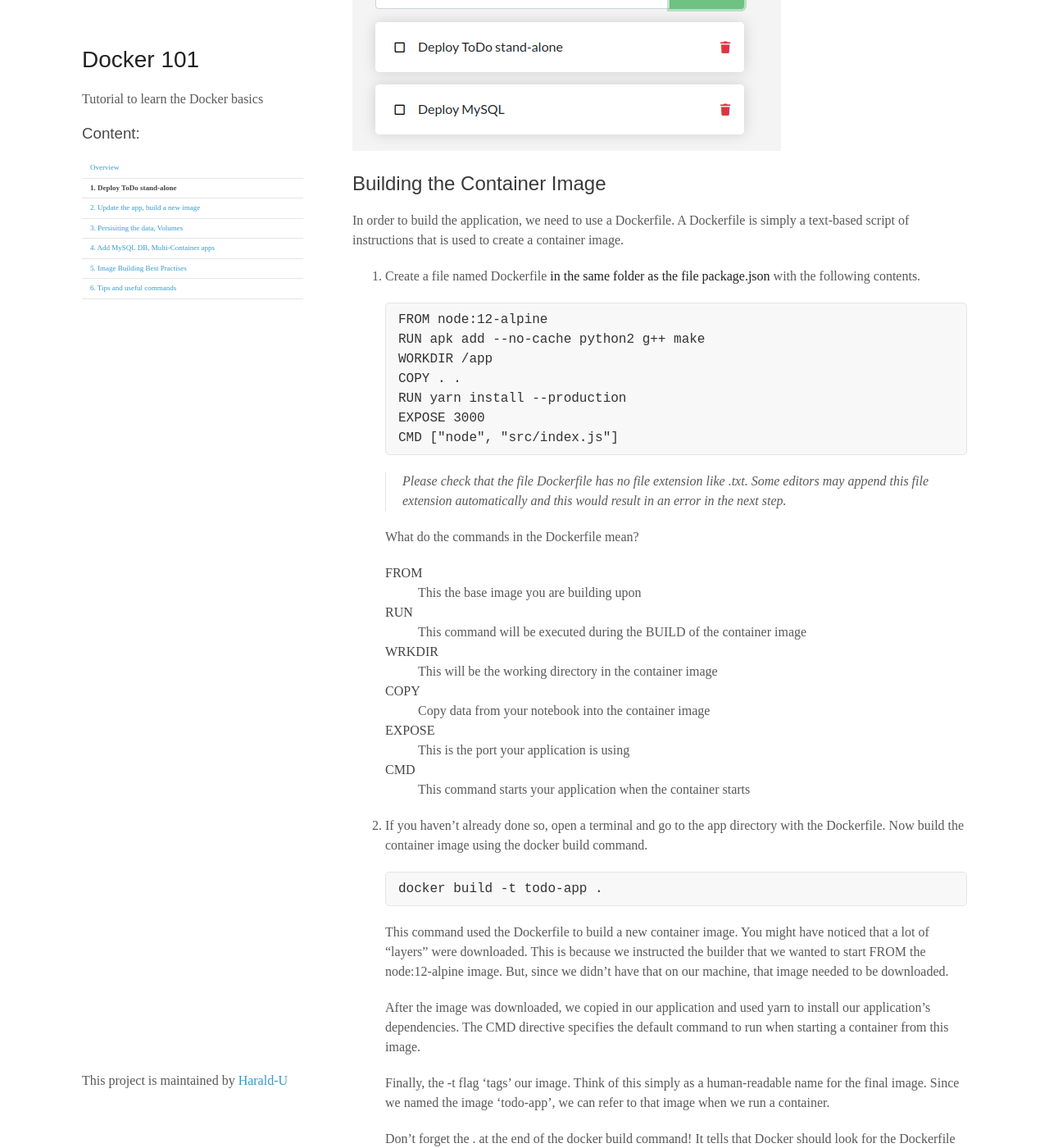
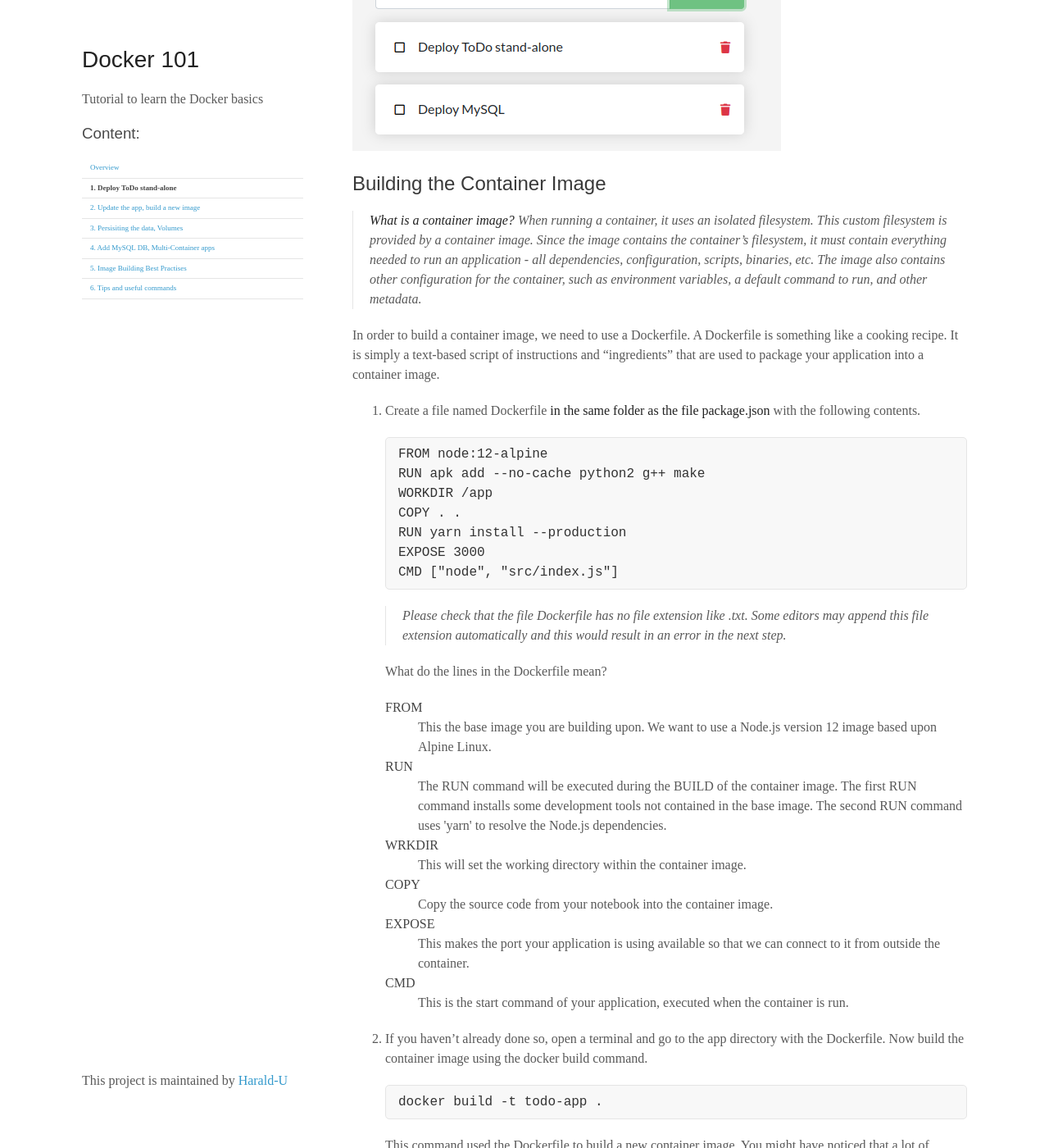
Before and after one commit to Harald-U/docker-101, a Jekyll site: the page built from docs/lab1.md, in a window 1280 px wide and 1400 px high, scrolled down 392 px. Shown: the whole window at 82% size. Built offline with Jekyll 4.4.1, drawn with Linux system fonts in a browser that asks for light colours; some of the changed text lies outside the part shown.

Commit message:
add info

```diff
--- a/docs/lab1.md
+++ b/docs/lab1.md
@@ -11,7 +11,10 @@ At this point, your development team is quite small and you're simply building a
 
 ## Building the Container Image
 
-In order to build the application, we need to use a Dockerfile. A Dockerfile is simply a text-based script of instructions that is used to create a container image.
+> **What is a container image?**
+> When running a container, it uses an isolated filesystem. This custom filesystem is provided by a container image. Since the image contains the container's filesystem, it must contain everything needed to run an application - all dependencies, configuration, scripts, binaries, etc. The image also contains other configuration for the container, such as environment variables, a default command to run, and other metadata.
+
+In order to build a container image, we need to use a Dockerfile. A Dockerfile is something like a cooking recipe. It is simply a text-based script of instructions and "ingredients" that are used to package your application into a container image.
 
 1. Create a file named Dockerfile **in the same folder as the file package.json** with the following contents.
 
@@ -27,21 +30,21 @@ In order to build the application, we need to use a Dockerfile. A Dockerfile is
 
    > Please check that the file Dockerfile has no file extension like .txt. Some editors may append this file extension automatically and this would result in an error in the next step.
 
-   What do the commands in the Dockerfile mean?
+   What do the lines in the Dockerfile mean?
 
    <dl>
    <dt>FROM</dt>
-     <dd>This the base image you are building upon</dd>
+     <dd>This the base image you are building upon. We want to use a Node.js version 12 image based upon Alpine Linux.</dd>
    <dt>RUN</dt>
-     <dd>This command will be executed during the BUILD of the container image</dd>
+     <dd>The RUN command will be executed during the BUILD of the container image. The first RUN command installs some development tools not contained in the base image. The second RUN command uses 'yarn' to resolve the Node.js dependencies.</dd>
    <dt>WRKDIR</dt>
-     <dd>This will be the working directory in the container image</dd>
+     <dd>This will set the working directory within the container image.</dd>
    <dt>COPY</dt>
-     <dd>Copy data from your notebook into the container image</dd>
+     <dd>Copy the source code from your notebook into the container image.</dd>
    <dt>EXPOSE</dt>
-     <dd>This is the port your application is using</dd>
+     <dd>This makes the port your application is using available so that we can connect to it from outside the container.</dd>
    <dt>CMD</dt>
-     <dd>This command starts your application when the container starts</dd>
+     <dd>This is the start command of your application, executed when the container is run.</dd>
    </dl>
 
 2. If you haven't already done so, open a terminal and go to the app directory with the Dockerfile. Now build the container image using the docker build command.
@@ -60,7 +63,10 @@ In order to build the application, we need to use a Dockerfile. A Dockerfile is
 
 ## Starting an App Container
 
-Now that we have an image, let's run the application! To do so, we will use the docker run command.
+Now that we have an image, let's run the application! To do so, we will use the docker run command to start a conatiner based on the container image we just created.
+
+> **What is a container?**
+> Simply put, a container is just another process on your machine that has been isolated from all other processes on the host machine. That isolation leverages kernel namespaces and cgroups, features that have been in the Linux kernel for a long time.
 
 1. Start your container using the docker run command and specify the name of the image we just created:
 
```
